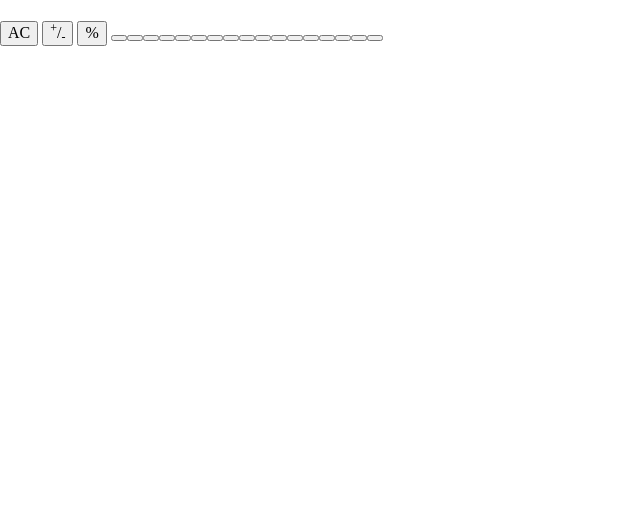
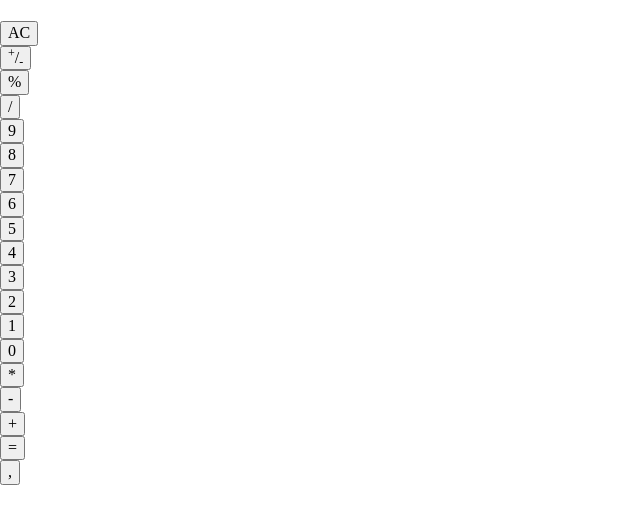
Before and after one commit to Zyzygy7891/calculator, a website built with Parcel: page index.html in a window 1280 px wide. Shown: the whole page, without its empty margins (0-640 px from the left). Built offline with nearby package versions, Linux system fonts and the light colour scheme.

Commit message:
Initial html structure finished

```diff
--- a/index.html
+++ b/index.html
@@ -38,11 +38,25 @@
     <div id="calculator">
       <div id="display"><var id="result"></var></div>
       <div id="buttons">
-        <button class="btn btn-color-main btn-size-normal" data-function="ac">AC</button>
-        <button class="btn btn-color-main btn-size-normal" data-function="plusMinus"><sup>+</sup>/<sub>-</sub></button>
-        <button class="btn btn-color-main btn-size-normal" data-function="percent">%</button>
-        <button></button><button></button><button></button><button></button><button></button><button></button><button></button><button></button><button></button><button></button><button></button><button></button><button></button><button></button><button></button><button></button><button></button>
-
+        <div class="item"><button class="btn btn-color-semidark btn-size-normal" data-function="ac">AC</button></div>
+        <div class="item"><button class="btn btn-color-semidark btn-size-normal" data-function="plusMinus"><sup>+</sup>/<sub>-</sub></button></div>
+        <div class="item"><button class="btn btn-color-main btn-size-normal" data-function="percent">%</button></div>
+        <div class="item"><button class="btn btn-color-main btn-size-normal" data-function="divide">/</button></div>
+        <div class="item"><button class="btn btn-color-main btn-size-normal" data-function="9">9</button></div>
+        <div class="item"><button class="btn btn-color-main btn-size-normal" data-function="8">8</button></div>
+        <div class="item"><button class="btn btn-color-main btn-size-normal" data-function="7">7</button></div>
+        <div class="item"><button class="btn btn-color-main btn-size-normal" data-function="6">6</button></div>
+        <div class="item"><button class="btn btn-color-main btn-size-normal" data-function="5">5</button></div>
+        <div class="item"><button class="btn btn-color-main btn-size-normal" data-function="4">4</button></div>
+        <div class="item"><button class="btn btn-color-main btn-size-normal" data-function="3">3</button></div>
+        <div class="item"><button class="btn btn-color-main btn-size-normal" data-function="2">2</button></div>
+        <div class="item"><button class="btn btn-color-main btn-size-normal" data-function="1">1</button></div>
+        <div class="item"><button class="btn btn-color-main btn-size-h2" data-function="0">0</button></div>
+        <div class="item"><button class="btn btn-color-main btn-size-normal" data-function="multiplication">*</button></div>
+        <div class="item"><button class="btn btn-color-main btn-size-normal" data-function="minus">-</button></div>
+        <div class="item"><button class="btn btn-color-main btn-size-normal" data-function="plus">+</button></div>
+        <div class="item"><button class="btn btn-color-main btn-size-normal" data-function="result">=</button></div>
+        <div class="item"><button class="btn btn-color-main btn-size-normal" data-function="decimal">,</button></div>
       </div>
     </div>
     <footer></footer>
```
